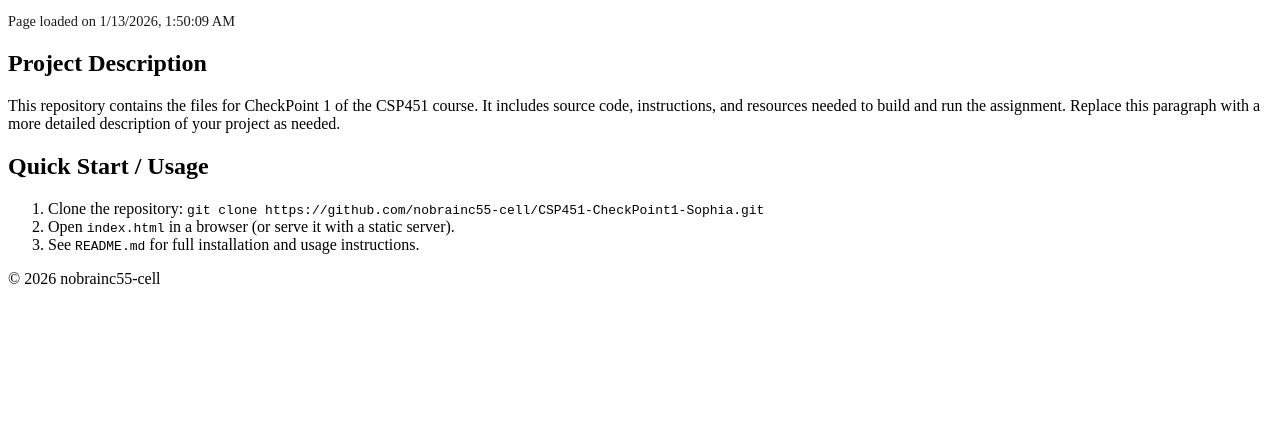
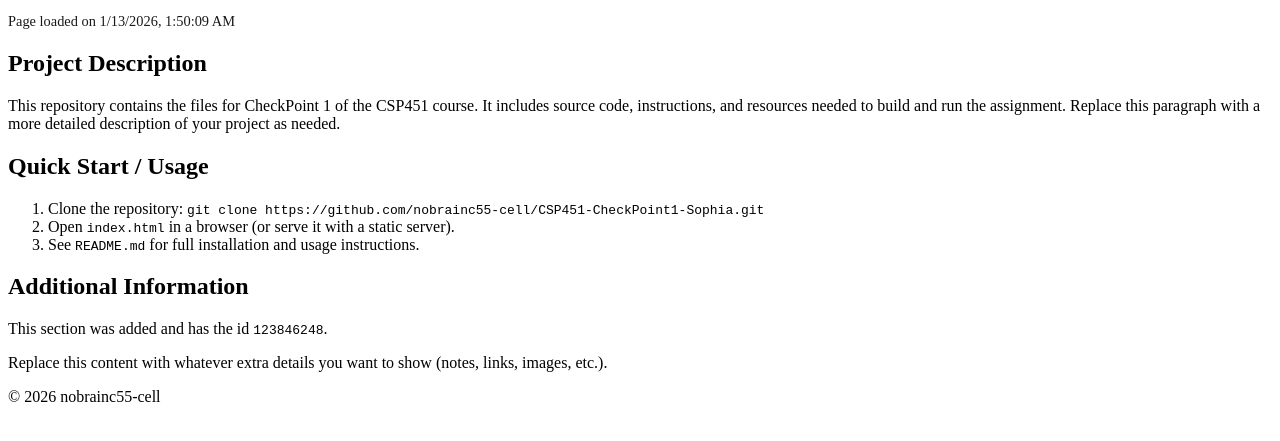
Before and after one commit to nobrainc55-cell/CSP451-CheckPoint1-Sophia, a plain HTML site: page index.html in a window 1280 px wide. Shown: the part 101-542 px from the top of the page. Drawn offline with Linux system fonts and the light colour scheme.

Commit message:
Add 'Additional Information' section to index.html
Added a new section for additional information with an ID.

```diff
--- a/index.html
+++ b/index.html
@@ -32,6 +32,14 @@
         <li>See <code>README.md</code> for full installation and usage instructions.</li>
       </ol>
     </section>
+
+    <!-- New section added per request -->
+    <section id="123846248">
+      <h2>Additional Information</h2>
+      <p>This section was added and has the id <code>123846248</code>.</p>
+      <p>Replace this content with whatever extra details you want to show (notes, links, images, etc.).</p>
+    </section>
+
   </main>
 
   <footer>
```
